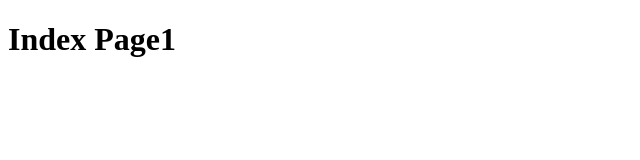
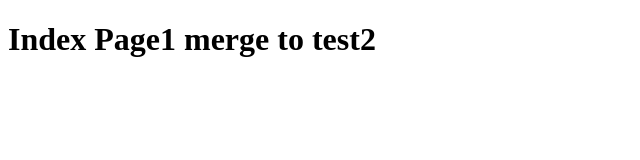
Before and after one commit to KalyanPaladugu/Demo1, a plain HTML site: page Index.html in a window 1280 px wide. Shown: the whole page, without its empty margins (0-640 px from the left). Drawn offline with Linux system fonts and the light colour scheme.

Commit message:
Merge test1 to test2

```diff
--- a/Index.html
+++ b/Index.html
@@ -7,6 +7,6 @@
     <title>Document</title>
 </head>
 <body>
-    <h1>Index Page1</h1>
+    <h1>Index Page1 merge to test2</h1>
 </body>
 </html>
```
